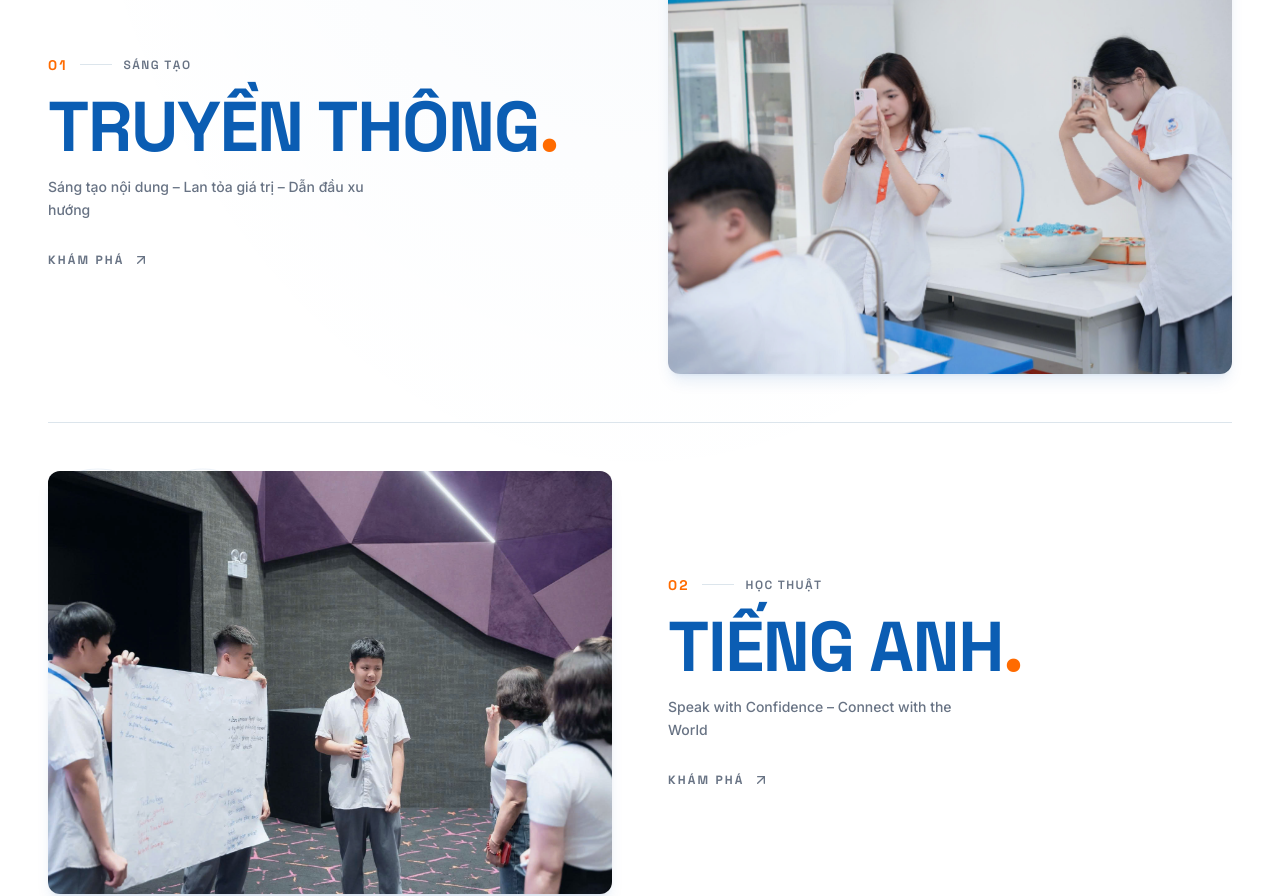
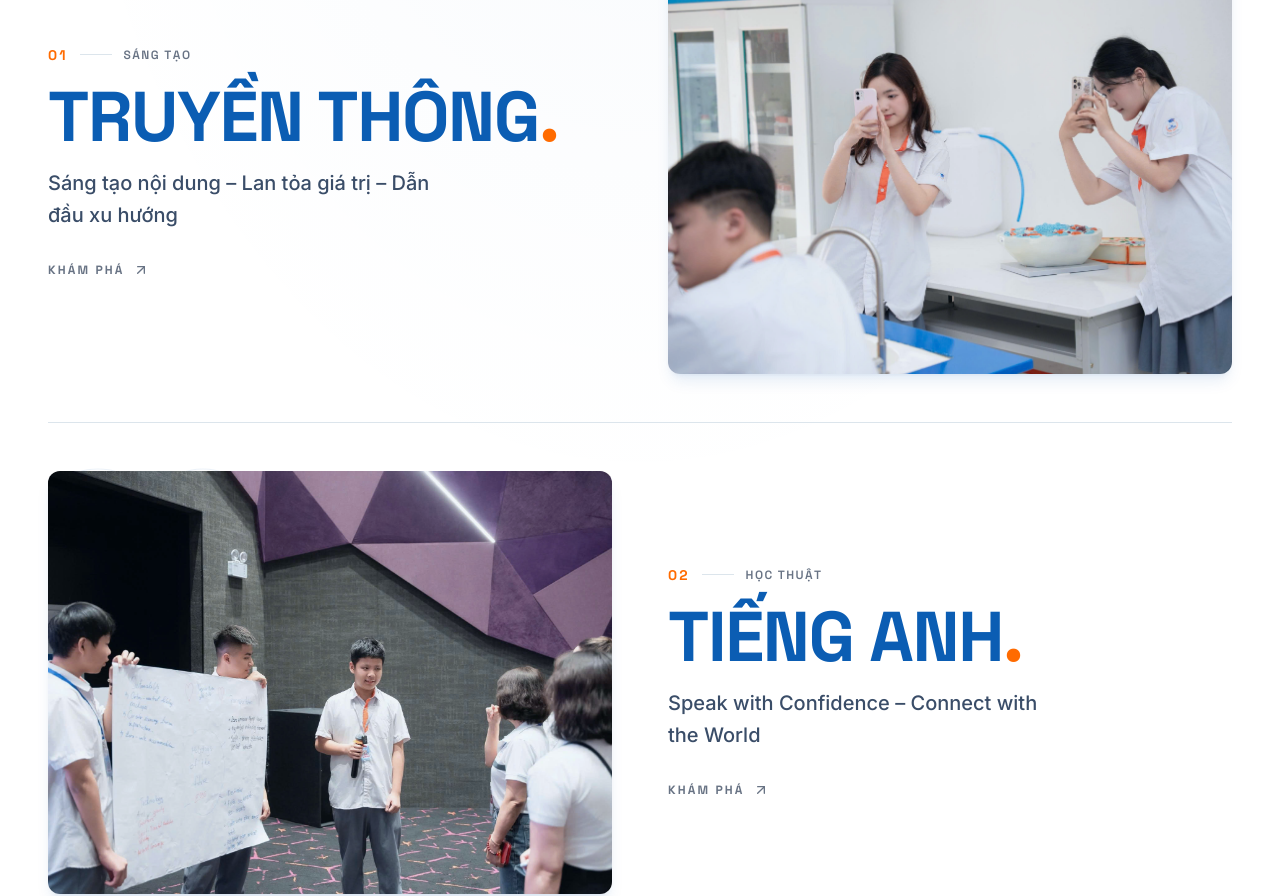
Before and after one commit to milo-37/edison-student-life, a Next.js app: page / in a window 1280 px wide. Shown: the part 1718-2614 px from the top of the page. Built offline with nearby package versions, Linux system fonts and the light colour scheme.

Commit message:
UI Tweak: Increased font size for club slogans (subtitles)

```diff
--- a/src/components/clubs/NextClub.tsx
+++ b/src/components/clubs/NextClub.tsx
@@ -54,7 +54,7 @@ export function NextClub({ nextClub }: NextClubProps) {
                   {nextClub.name.replace("Câu lạc bộ ", "").toUpperCase()}
                   <span className="text-[#FF6B00]">.</span>
                 </h2>
-                <p className="font-body text-sm mt-2" style={{ color: "rgba(255,255,255,0.45)" }}>
+                <p className="font-body text-base mt-2" style={{ color: "rgba(255,255,255,0.55)" }}>
                   {nextClub.slogan}
                 </p>
               </div>
--- a/src/components/home/ClubShowcase.tsx
+++ b/src/components/home/ClubShowcase.tsx
@@ -90,7 +90,7 @@ export function ClubShowcase() {
                       </h2>
 
                       {/* Slogan */}
-                      <p className="font-body text-sm text-[#687384] leading-relaxed mb-6 max-w-xs font-medium">
+                      <p className="font-body text-lg sm:text-xl text-[#3A4D68] leading-relaxed mb-6 max-w-sm font-medium">
                         {club.slogan}
                       </p>
 
```
